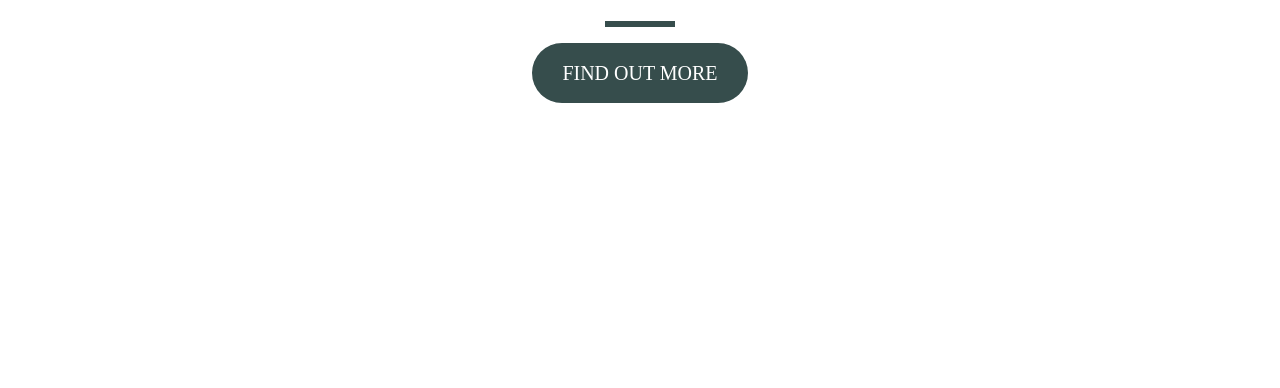
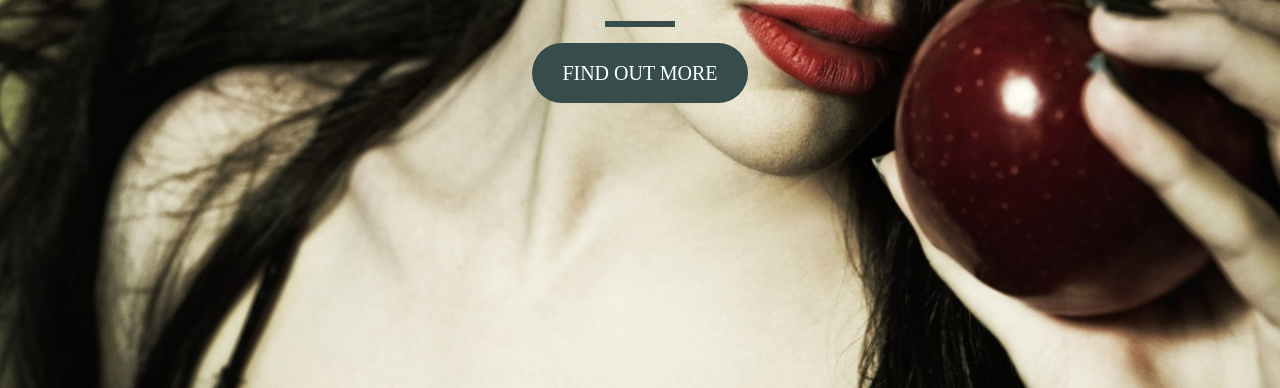
Before and after one commit to Brandolini/bellucci, a plain HTML site: page index.html in a window 1280 px wide. Shown: the part 412-800 px from the top of the page. Drawn offline with nearby package versions, Linux system fonts and the light colour scheme.

Commit message:
Add files via upload

```diff
--- a/styles.css
+++ b/styles.css
@@ -26,7 +26,7 @@ hr {
 }
 
 .bellucci {
-    background-image: url(img/apple.jpg);
+    background-image: url(apple.jpg);
     background-size: cover;
     background-repeat: no-repeat;
 }
```
